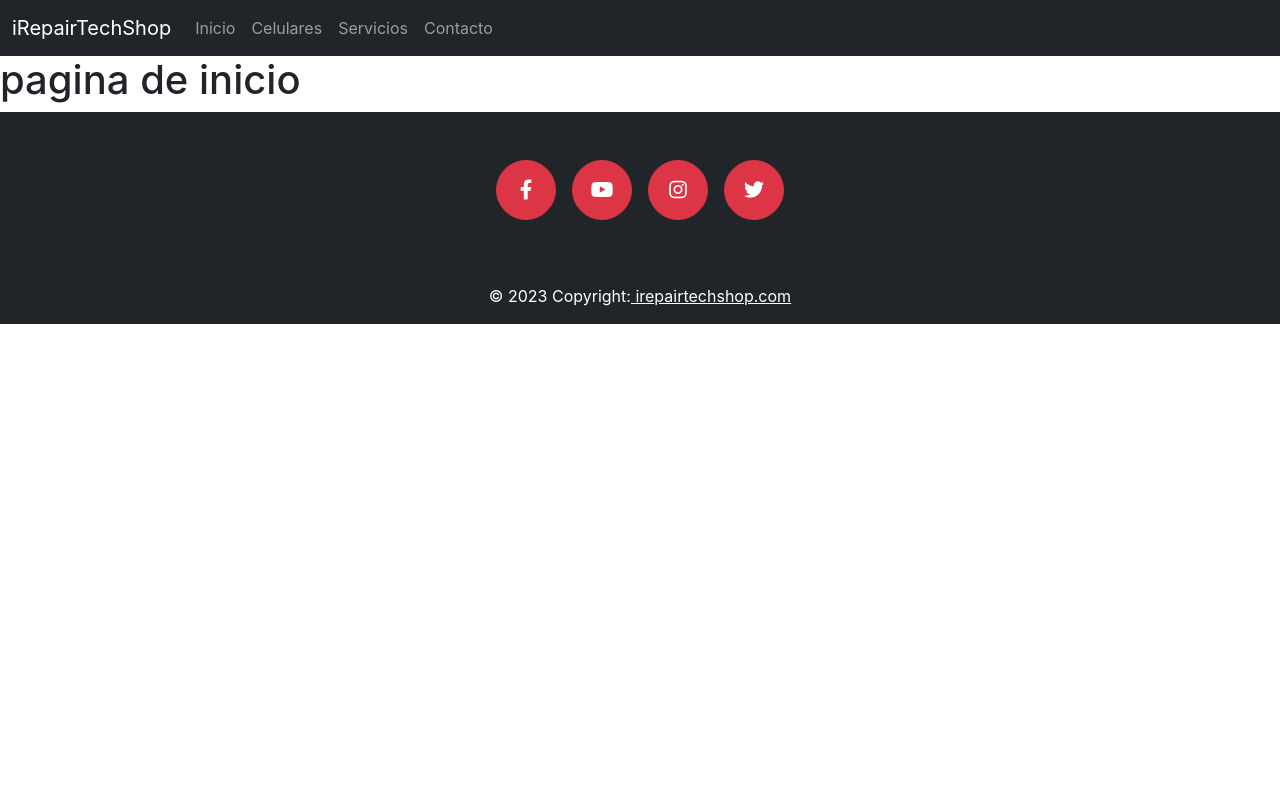
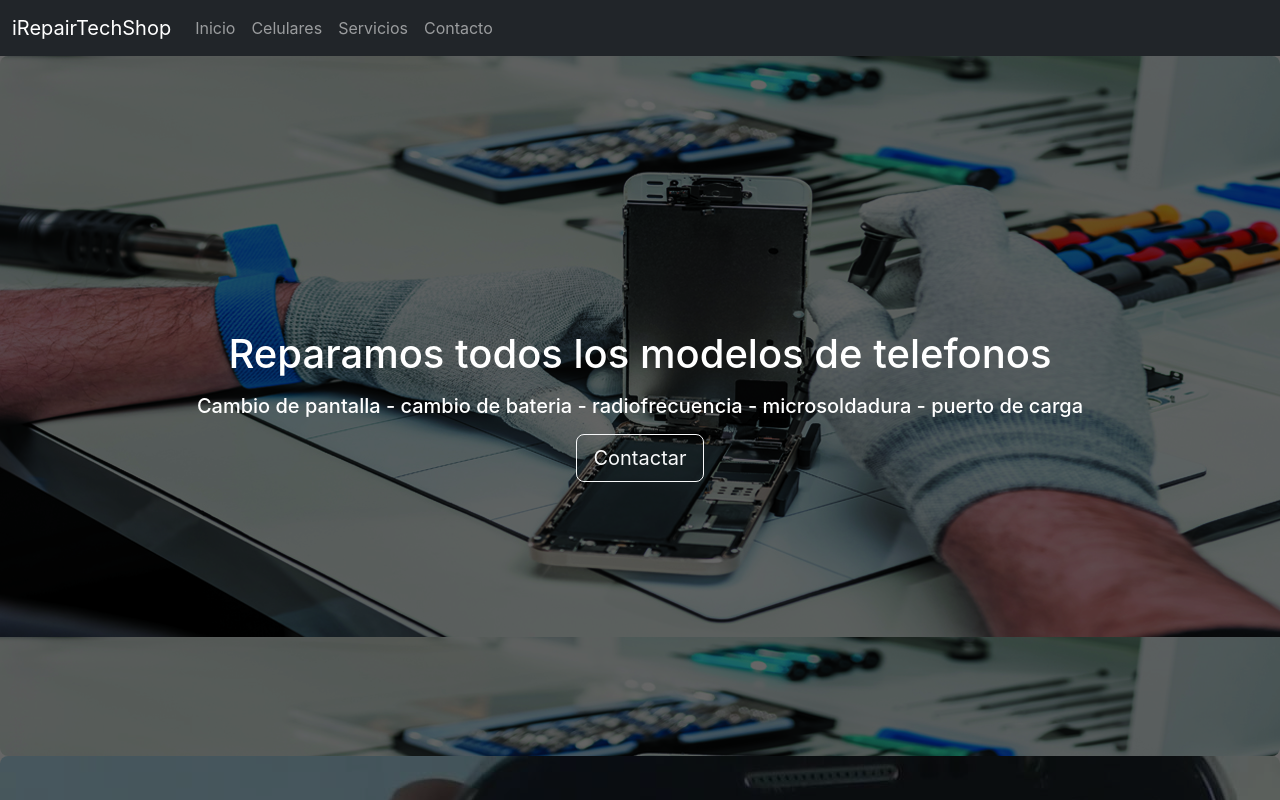
Before and after one commit to osmarruiz/irepairtechshop, a React (Create React App) app: page /irepairtechshop/Services in a window 1280 px wide. Shown: the top 800 px of the page. Built offline with nearby package versions, Linux system fonts and the light colour scheme.

Commit message:
feat: added Banner component

```diff
--- /dev/null
+++ b/src/components/Banner.jsx
@@ -0,0 +1,31 @@
+import React from 'react';
+
+const Banner = (props) => {
+    return (
+        <div className="p-5 text-center bg-image rounded-3" style={{
+            backgroundImage: `url(${props.img})`,
+            height: "700px",
+            position: "relative",
+        }}>
+            <div className="mask"
+                 style={{
+                     backgroundColor: "rgba(0, 0, 0, 0.6)",
+                     position: "absolute",
+                     top: 0,
+                     left: 0,
+                     width: "100%",
+                     height: "100%"
+                 }}>
+                <div className="d-flex justify-content-center align-items-center h-100">
+                    <div className="text-white">
+                        <h1 className="mb-3">{props.text}</h1>
+                        <h5 className='mb-3'>{props.secondary}</h5>
+                        <a className="btn btn-outline-light btn-lg" href="#!" role="button">{props.textButton}</a>
+                    </div>
+                </div>
+            </div>
+        </div>
+    );
+}
+
+export default Banner;
--- a/src/components/pages/Services.jsx
+++ b/src/components/pages/Services.jsx
@@ -1,9 +1,12 @@
 import React from "react";
-
+import Banner from "../Banner";
+import Reparacion from "../../img/reparacion.jpg"
+import DownloadMode from "../../img/downloadmode.jpg"
 function Services() {
     return (
         <div>
-            <h1>pagina de inicio</h1>
+            <Banner img={Reparacion} text="Reparamos todos los modelos de telefonos" secondary="Cambio de pantalla - cambio de bateria - radiofrecuencia - microsoldadura - puerto de carga" textButton="Contactar"/>
+            <Banner img={DownloadMode} text="Software a todos los modelos de telefonos" secondary="Flasheo - FRP - Bypass cuenta mi - Desbloqueo de red - Reparacion de certificados" textButton="Contactar"/>
         </div>
     );
 }
```
Also changed, not shown: src/img/downloadmode.jpg (added), src/img/reparacion.jpg (added).
